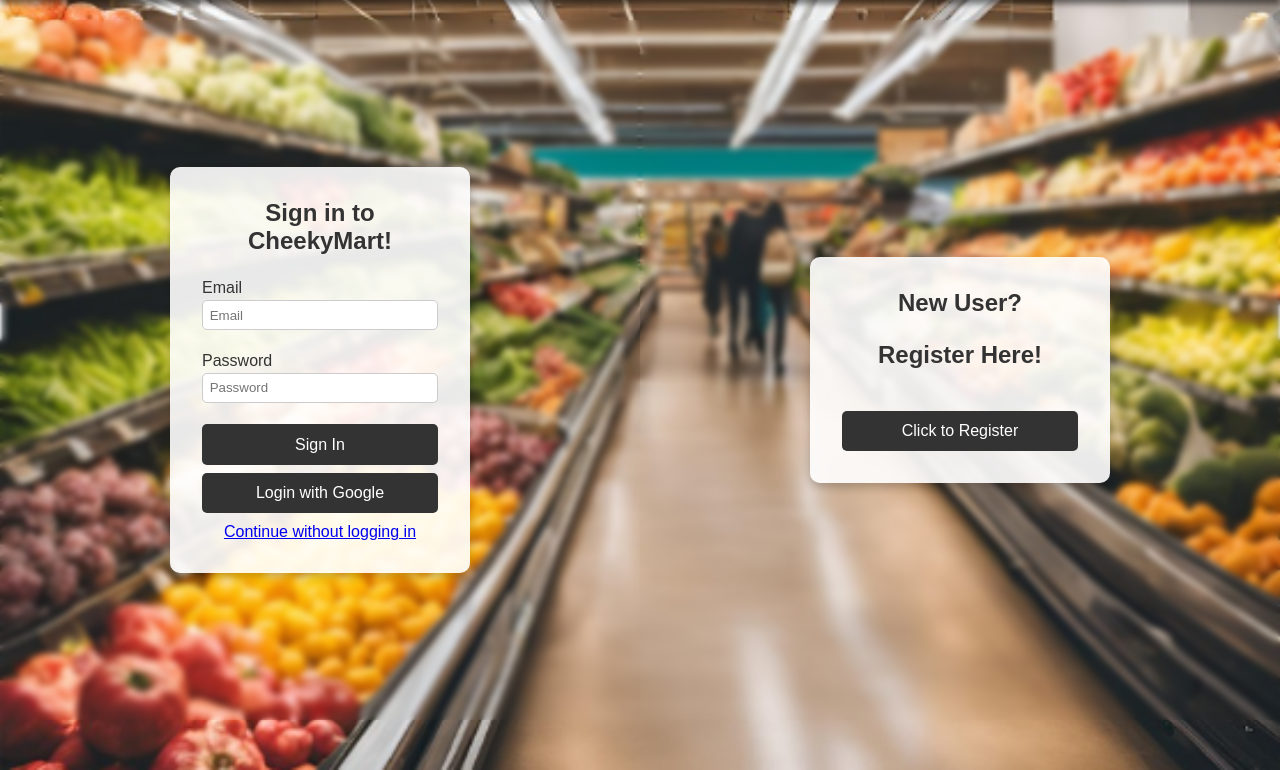
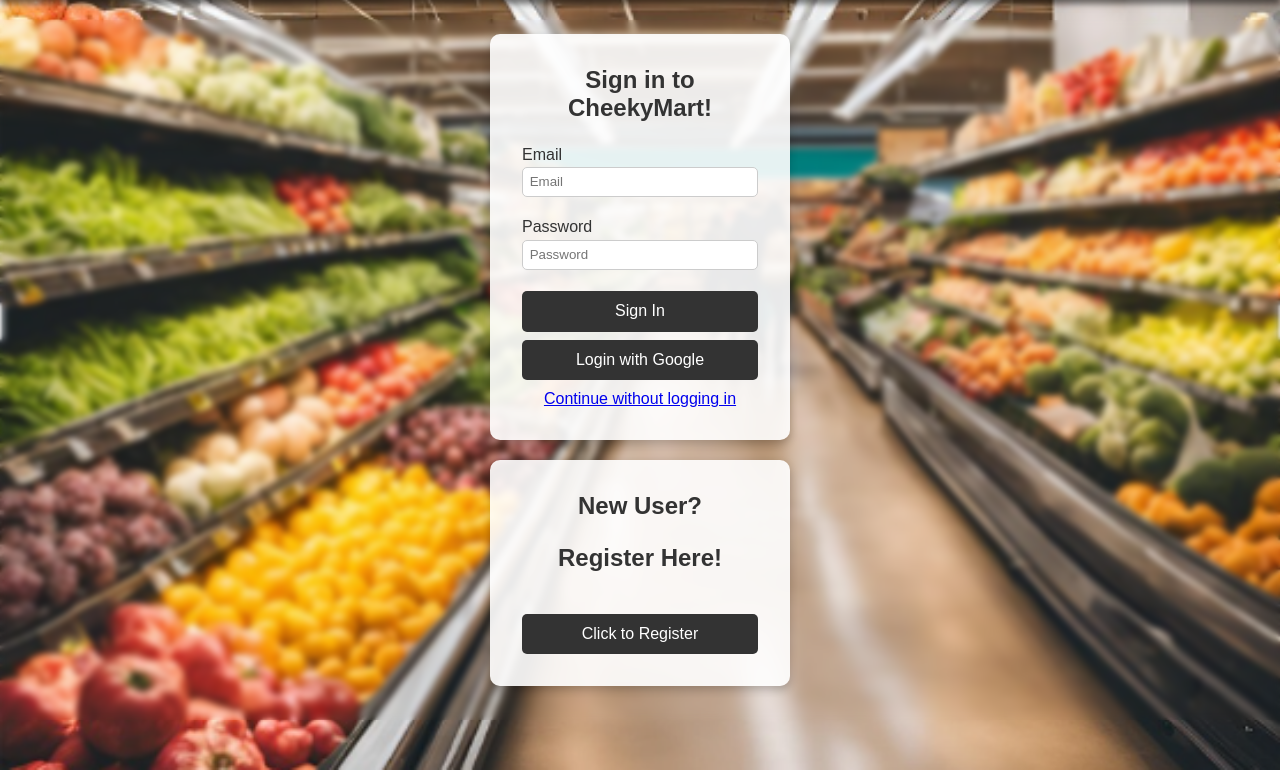
Before and after one commit to MariahG4/CheekyMart, a Flask app: page / in a window 1280 px wide. Shown: the part 130-900 px from the top of the page. Run offline with Flask 3, Linux system fonts and the light colour scheme.

Commit message:
Wrapped login-container elements so they display stacked vertical.

```diff
--- a/static/loginstyle.css
+++ b/static/loginstyle.css
@@ -63,14 +63,23 @@
     height: 100vh;
 }
 
+/* Login Wrapper */
+.login-wrapper {
+    display: flex;
+    flex-direction: column;
+    justify-content: center;
+    align-items: center;
+    width: 100%;
+    height: calc(100vh - 100px); /* Account for header height */
+    backdrop-filter: blur(3px);
+}
+
 /* Login Container */
 .login-container {
     display: flex;
     justify-content: center;
     align-items: center;
     width: 100%;
-    height: calc(100vh - 100px); /* Account for header height */
-    backdrop-filter: blur(3px);
 }
 
 .login-box {
@@ -80,6 +89,7 @@
     width: 300px;
     box-shadow: 0 4px 8px rgba(0, 0, 0, 0.2);
     text-align: center;
+    margin-bottom: 20px;
 }
 
 .login-box h2 {
--- a/templates/login.html
+++ b/templates/login.html
@@ -25,6 +25,7 @@
           </ul>
         </nav>
       </header>
+    <div class="login-wrapper">
         <div class="login-container">
             <div class="login-box">
                 <form method="POST" action="/">
@@ -59,5 +60,6 @@
                 </form>
             </div>
         </div>
+    </div>
 </body>
 </html>
```
Lines whose indentation alone changed are shown as unchanged.
